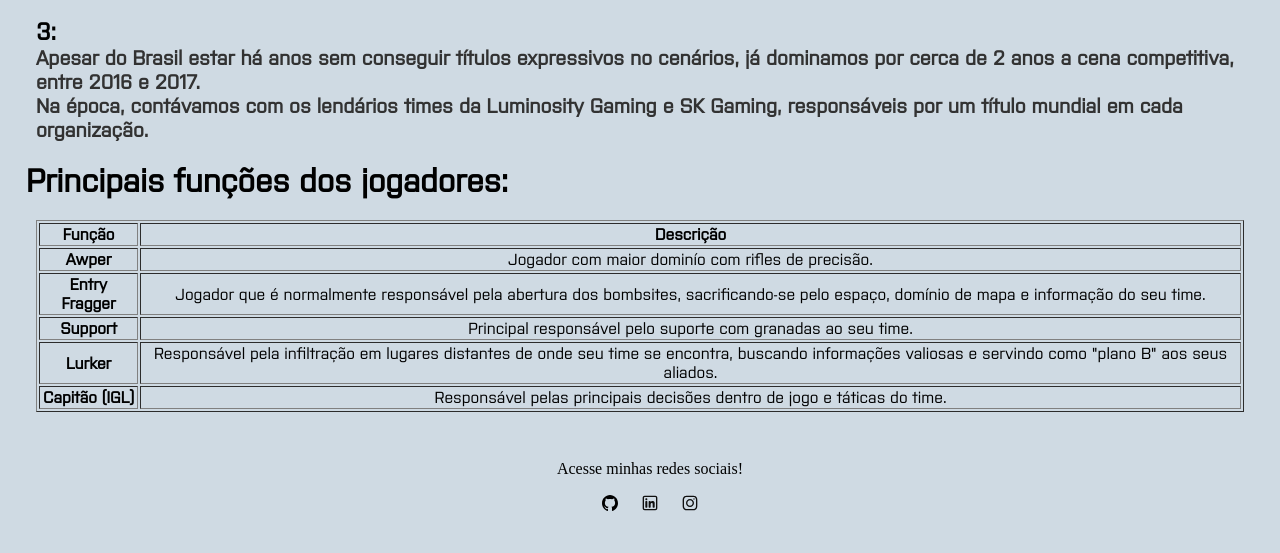
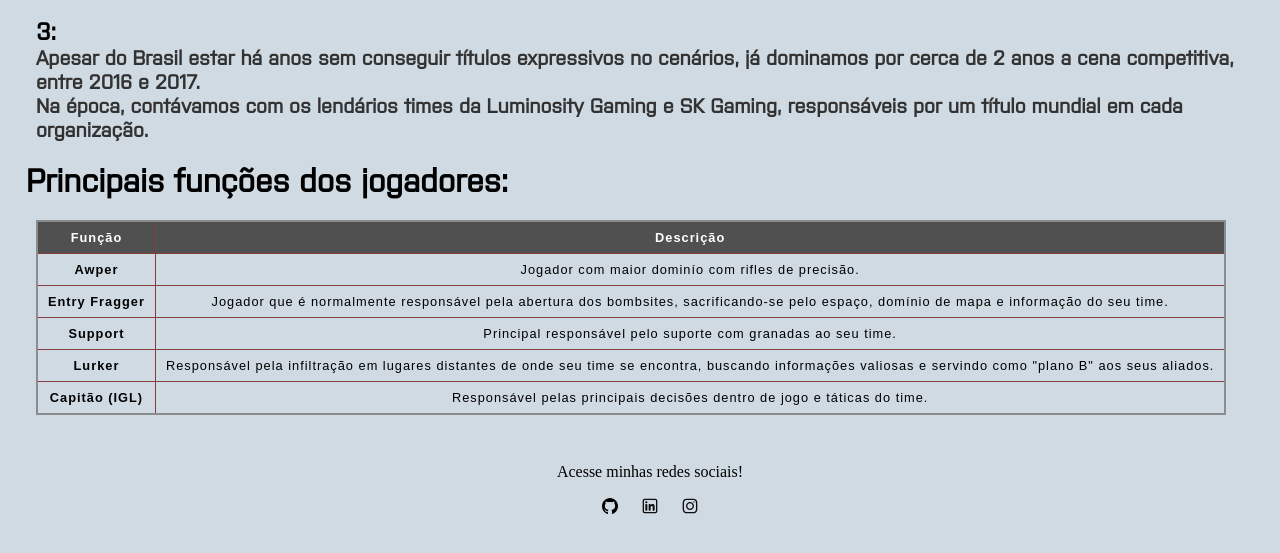
Before and after one commit to EduuD1as/trabalho0609, a plain HTML site: page index.html in a window 1280 px wide. Shown: the part 1807-2360 px from the top of the page. Drawn offline with Linux system fonts and the light colour scheme.

Commit message:
Update style.css

```diff
--- a/style.css
+++ b/style.css
@@ -109,3 +109,26 @@
   width: 16px;
   height: 18px;
 }
+
+th,
+td {
+  border: 1px solid rgb(131, 62, 62);
+  padding: 8px 10px;
+}
+
+th[scope='col'] {
+  background-color: #505050;
+  color: #fff;
+}
+
+td {
+  text-align: center;
+}
+
+table {
+  border-collapse: collapse;
+  border: 2px solid rgb(140 140 140);
+  font-family: sans-serif;
+  font-size: 0.8rem;
+  letter-spacing: 1px;
+}
```
